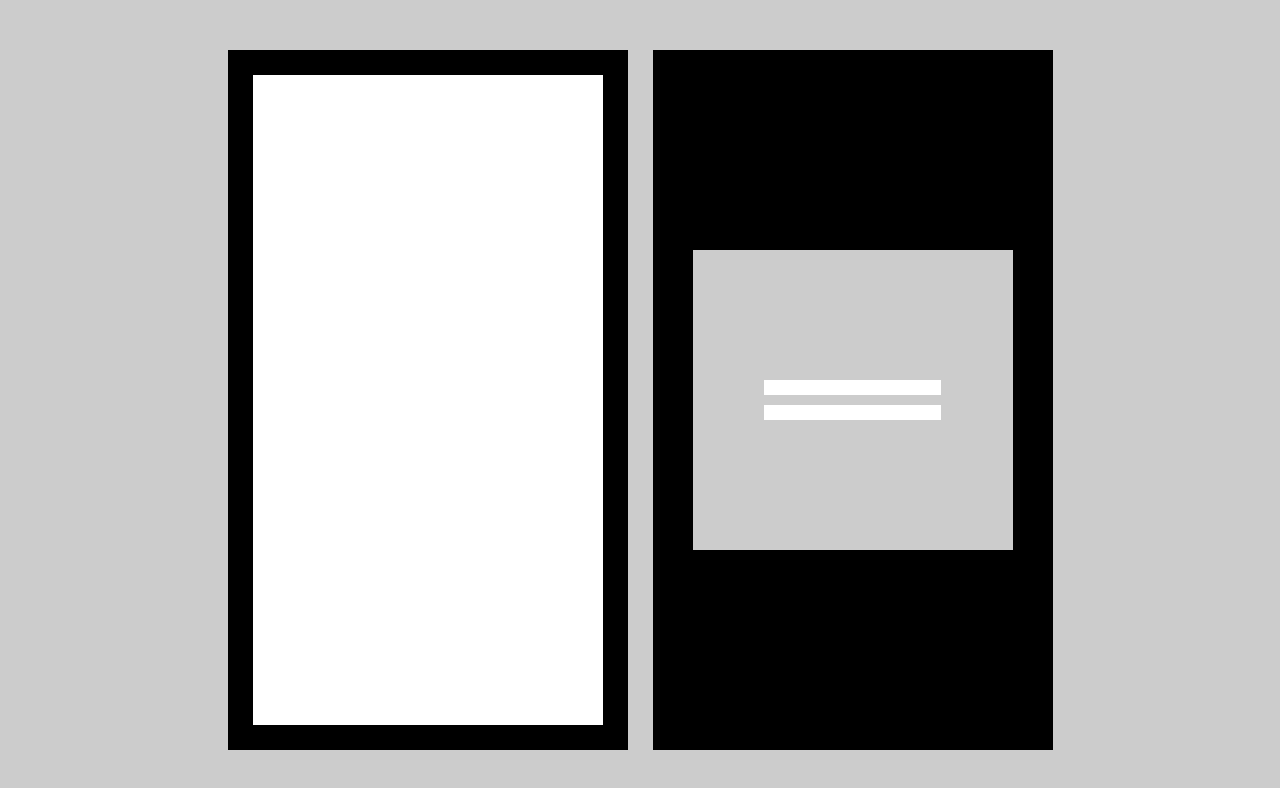
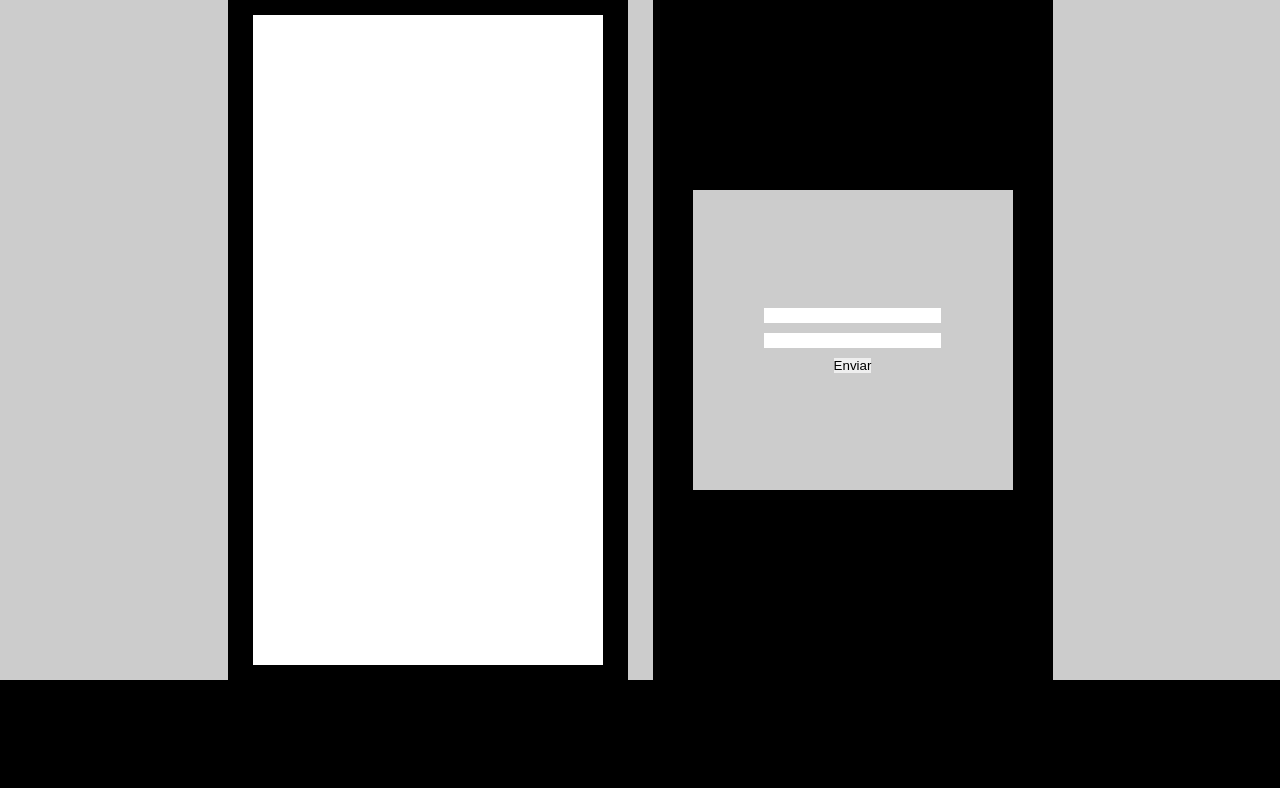
Before and after one commit to FernandoS01/Instagram-clone, a React (Vite) app: page / in a window 1280 px wide. Shown: the top 788 px of the page. Built offline with nearby package versions, Linux system fonts and the light colour scheme.

Commit message:
Aside changeds, footer added

```diff
--- a/index.html
+++ b/index.html
@@ -4,7 +4,7 @@
     <meta charset="UTF-8" />
     <link rel="icon" type="image/svg+xml" href="/vite.svg" />
     <meta name="viewport" content="width=device-width, initial-scale=1.0" />
-    <title>Vite + React + TS</title>
+    <title>Instagram</title>
   </head>
   <body>
     <div id="root"></div>
--- /dev/null
+++ b/src/Components/Footer/index.tsx
@@ -0,0 +1,8 @@
+import './styles.css'
+export function Footer(){
+    return (
+        <div className="footer">
+
+        </div>
+    )
+}
--- /dev/null
+++ b/src/Components/Footer/styles.css
@@ -0,0 +1,5 @@
+.footer {
+    width: 100%;
+    height: 15vh;
+    background-color: black;
+}
--- a/src/Components/Section/index.tsx
+++ b/src/Components/Section/index.tsx
@@ -6,6 +6,7 @@ export function Section(){
         <form className='form'>
             <input type='text' />
             <input type="password" />
+            <button>Enviar</button>
         </form>
         </div>
     )
--- a/src/Pages/Home/index.tsx
+++ b/src/Pages/Home/index.tsx
@@ -1,14 +1,17 @@
 import { Aside } from '../../Components/Aside'
 import { Section } from '../../Components/Section'
-
+import { Footer } from '../../Components/Footer'
 import './styles.css'
 
 export function Home() {
 
   return (
-   <div className='containerHome'>
-   <Aside />
-   <Section />
-    </div>
+    <>
+      <div className='containerHome'>
+        <Aside />
+        <Section />
+      </div>
+      <Footer />
+    </>
   )
 }
--- a/src/Pages/Home/styles.css
+++ b/src/Pages/Home/styles.css
@@ -1,6 +1,6 @@
 .containerHome {
     width: 100%;
-    height: 800px;
+    height: 85vh;
     background-color: #ccc;
 
     display: flex;
```
